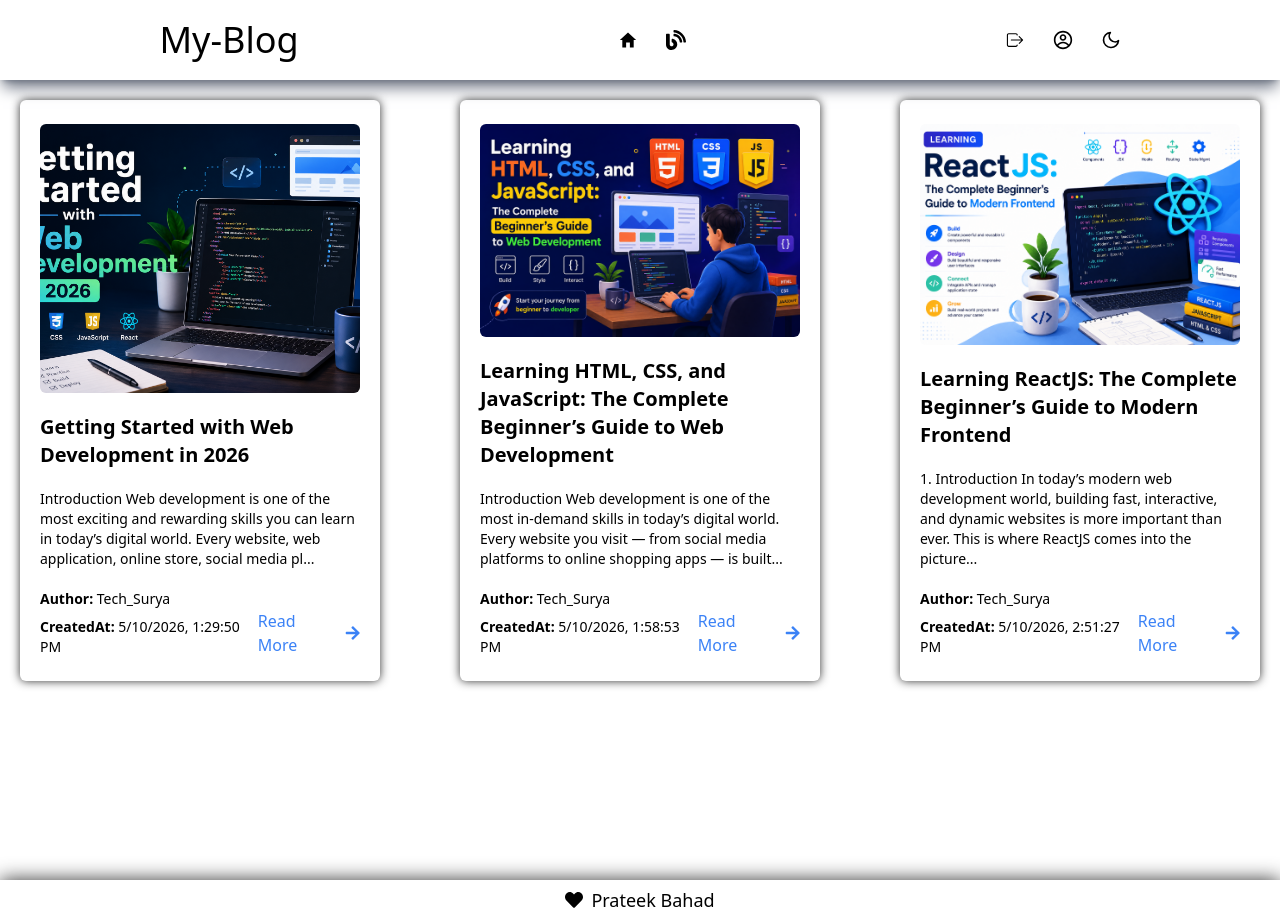
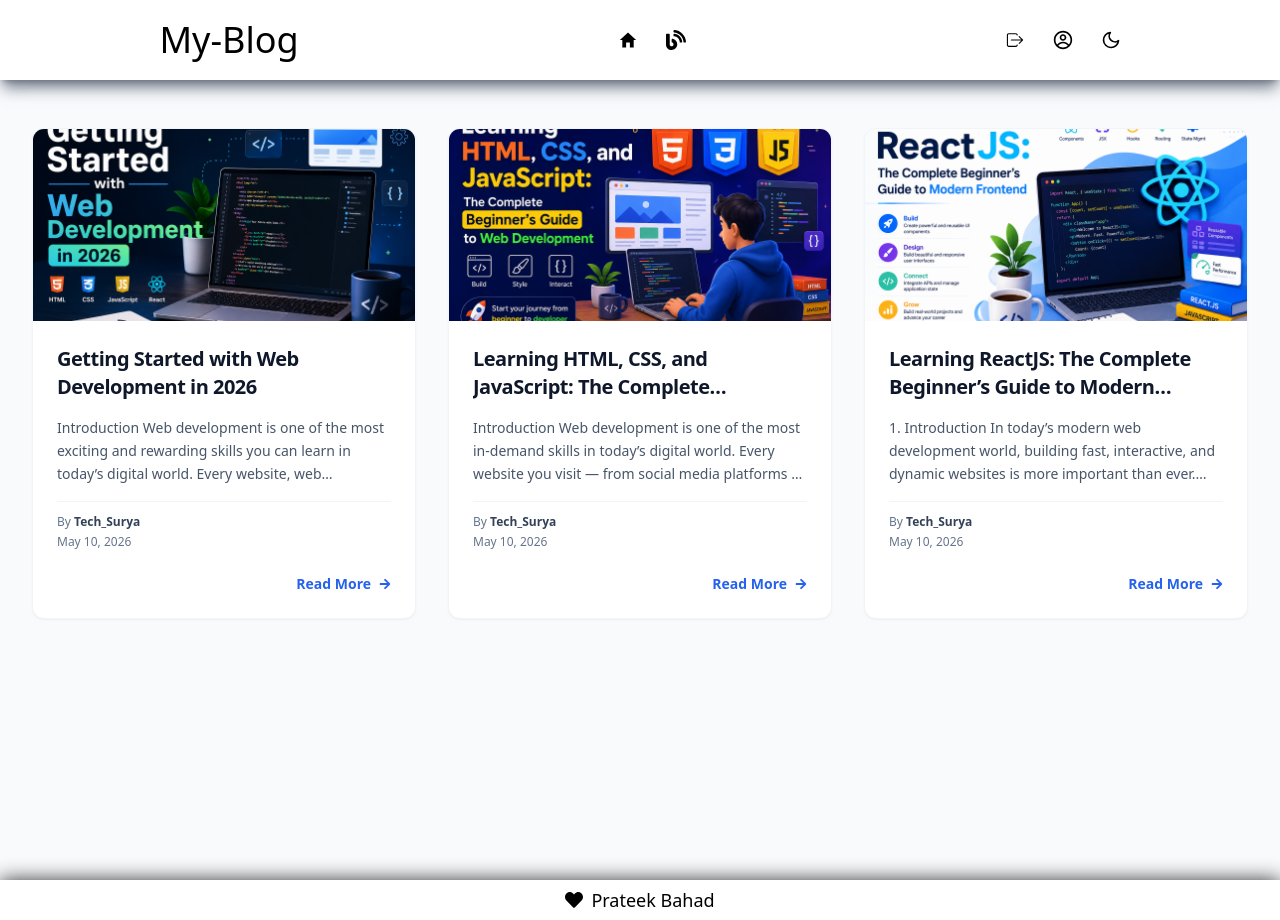
Before and after one commit to prateek205/blog-app, a React (Vite) app: page /allBlog in a window 1280 px wide. Built offline with nearby package versions, Linux system fonts and the light colour scheme; data requests are answered from the project's data file; sample sign-in values are in the browser's storage.

Commit message:
update AllBlog.jsx

```diff
--- a/src/pages/AllBlog.jsx
+++ b/src/pages/AllBlog.jsx
@@ -22,48 +22,86 @@
   };
 
   return (
-    <section className="h-screen dark:bg-gray-900 dark:text-white">
-      <div className="h-full flex items-start justify-center">
+    <section className="min-h-screen bg-slate-50 text-slate-900 dark:bg-gray-900 dark:text-gray-100 py-12 px-4 sm:px-6 lg:px-8 transition-colors duration-200">
+      <div className="max-w-7xl mx-auto flex flex-col items-center justify-center">
         {displayBlog.length === 0 ? (
-          <h2 className="text-2xl font-bold">No blog yet...</h2>
+          <div className="text-center py-20">
+            <h2 className="text-2xl sm:text-3xl font-bold tracking-tight text-slate-400 dark:text-gray-500">
+              No blogs found yet...
+            </h2>
+            <p className="text-slate-400 dark:text-gray-500 mt-2">
+              Check back later for new updates!
+            </p>
+          </div>
         ) : (
-          <div className="grid grid-cols-3 gap-20 p-5">
-            {displayBlog.map((item, index) => {
-              const isExpanded = isExpandedId === item.id;
-              const slug = item.slug || createSlug(item.title);
+          <div className="grid grid-cols-1 md:grid-cols-2 lg:grid-cols-3 gap-8 w-full">
+            {displayBlog.map((item) => {
+              const slug =
+                item.slug || (createSlug ? createSlug(item.title) : "");
+
               return (
-                <>
-                  <div
-                    key={item.id}
-                    className="w-full h-full flex flex-col gap-5 px-5 py-6 rounded-md shadow-[0_0_10px_rgb(50,50,50)]"
-                  >
-                    <img
-                      src={item.image}
-                      alt=""
-                      className="w-full h-full object-cover rounded-md"
-                    />
-                    <h2 className="text-xl font-bold">{item.title}</h2>
-                    <p className="text-sm">{item.content.slice(0, 180)}...</p>
-                    <div className="flex items-end justify-between flex-row-reverse">
-                      <Link to={`/blogDetails/${item.id}/${slug}`}>
-                        <button className="text-blue-500 hover:scale-105 flex items-center justify-center gap-2 text-left hover:underline underline-offset-2 duration-300">
-                          <p>Read More </p>
-                          <FaArrowRight />
-                        </button>
+                <article
+                  key={item.id}
+                  className="group flex flex-col bg-white dark:bg-gray-800 rounded-xl overflow-hidden border border-slate-100 dark:border-gray-700/50 shadow-sm hover:shadow-md transition-all duration-300 transform hover:-translate-y-1"
+                >
+                  {/* Blog Card Image */}
+                  {item.image && (
+                    <div className="w-full h-48 overflow-hidden bg-slate-200 dark:bg-gray-700">
+                      <img
+                        src={item.image}
+                        alt={item.title || "Blog cover"}
+                        className="w-full h-full object-cover group-hover:scale-105 transition-transform duration-500 ease-out"
+                        loading="lazy"
+                      />
+                    </div>
+                  )}
+
+                  {/* Card Content Wrapper */}
+                  <div className="flex flex-col flex-1 p-6 gap-4">
+                    {/* Header Title */}
+                    <h2 className="text-xl font-bold tracking-tight text-slate-900 dark:text-white line-clamp-2 min-h-[3.5rem] group-hover:text-blue-500 dark:group-hover:text-blue-400 transition-colors">
+                      {item.title}
+                    </h2>
+
+                    {/* Content Snippet */}
+                    <p className="text-sm text-slate-600 dark:text-gray-400 line-clamp-3 leading-relaxed flex-1">
+                      {item.content ? `${item.content.slice(0, 150)}...` : ""}
+                    </p>
+
+                    {/* Metadata Section */}
+                    <div className="flex flex-col gap-1 text-xs text-slate-500 dark:text-gray-400 pt-3 border-t border-slate-100 dark:border-gray-700">
+                      <p>
+                        By{" "}
+                        <span className="font-semibold text-slate-700 dark:text-gray-300">
+                          {item.username || "Anonymous"}
+                        </span>
+                      </p>
+                      {item.createdAt && (
+                        <p>
+                          {new Date(item.createdAt).toLocaleDateString(
+                            undefined,
+                            {
+                              year: "numeric",
+                              month: "short",
+                              day: "numeric",
+                            },
+                          )}
+                        </p>
+                      )}
+                    </div>
+
+                    {/* CTA Read More Link */}
+                    <div className="pt-2 flex justify-end">
+                      <Link
+                        to={`/blogDetails/${item.id}/${slug}`}
+                        className="inline-flex items-center gap-2 text-sm font-semibold text-blue-600 dark:text-blue-400 hover:text-blue-700 dark:hover:text-blue-300 transition-colors group/btn"
+                      >
+                        Read More
+                        <FaArrowRight className="text-xs transform group-hover/btn:translate-x-1 transition-transform" />
                       </Link>
-                      <div className="flex flex-col gap-2 items-start justify-between">
-                        <h2 className="text-sm font-bold">
-                          Author:{" "}
-                          <span className="font-normal">{item.username}</span>
-                        </h2>
-                        <p className="text-sm font-bold">
-                          CreatedAt:{" "}
-                          <span className="font-normal">{item.createdAt}</span>
-                        </p>
-                      </div>
                     </div>
                   </div>
-                </>
+                </article>
               );
             })}
           </div>
```
